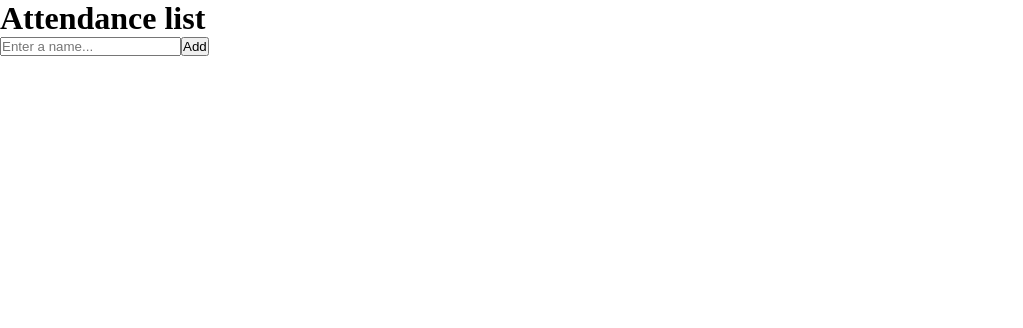
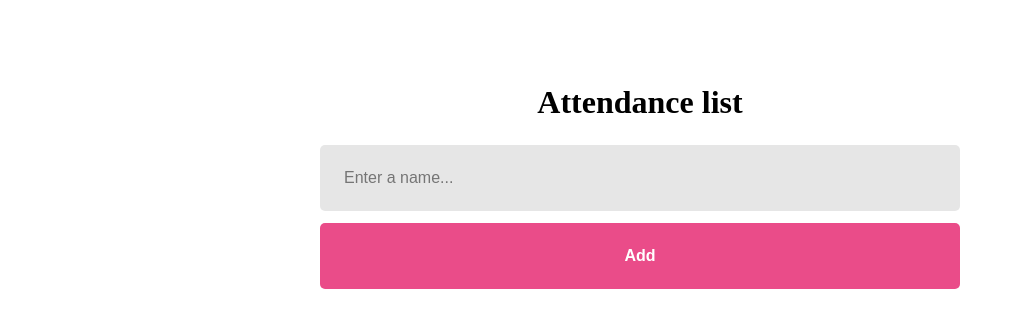
Before and after one commit to lucastenani/RocketSeatReact, a React (Vite) app: page / in a window 1280 px wide. Shown: the top 328 px of the page, without its empty margins (0-1023 px from the left). Built offline with nearby package versions, Linux system fonts and the light colour scheme.

Commit message:
Styling CSS page

```diff
--- a/src/pages/Home/index.jsx
+++ b/src/pages/Home/index.jsx
@@ -2,10 +2,10 @@
 
 export function Home() {
   return (
-    <>
+    <div className="container">
       <h1>Attendance list</h1>
       <input type="text" placeholder="Enter a name..." />
       <button type="button">Add</button>
-    </>
+    </div>
   );
 }
--- a/src/pages/Home/style.css
+++ b/src/pages/Home/style.css
@@ -0,0 +1,34 @@
+.container {
+  display: flex;
+  align-items: center;
+  flex-direction: column;
+}
+
+.container h1 {
+  margin: 84px 0 24px;
+}
+
+.container input {
+  width: 50%;
+  padding: 24px;
+  background: #e6e6e6;
+  border-radius: 5px;
+  border: none;
+  font-size: 16px;
+}
+
+.container button {
+  width: 50%;
+  padding: 24px;
+  font-weight: 700;
+  background: #ea4c89;
+  color: #ffffff;
+  border-radius: 5px;
+  margin: 12px 0 84px;
+  transition: filter 0.2s;
+  font-size: 16px;
+}
+
+.container button:hover {
+  filter: brightness(0.9);
+}
--- a/src/styles/global.css
+++ b/src/styles/global.css
@@ -1,5 +1,6 @@
 * {
   margin: 0;
   padding: 0;
-  box-sizing: 0;
+  border: 0;
+  box-sizing: border-box;
 }
```
